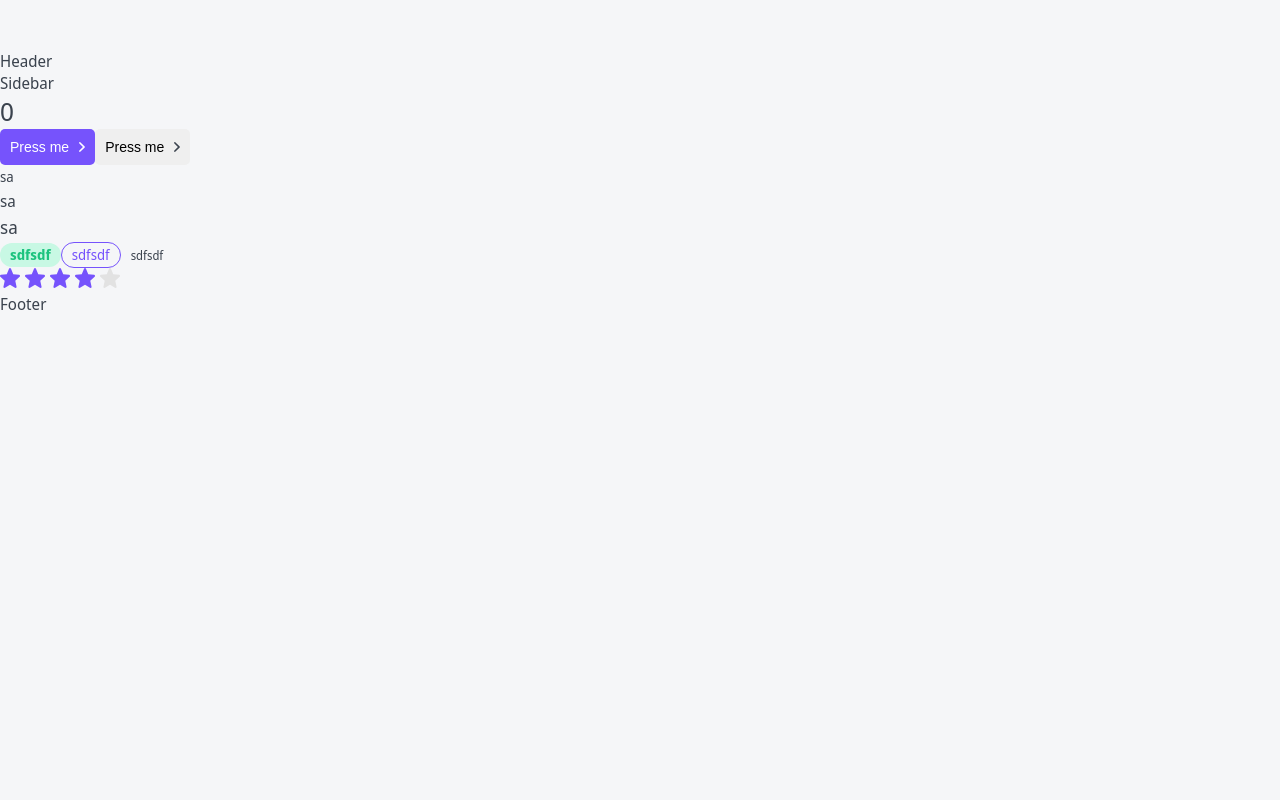
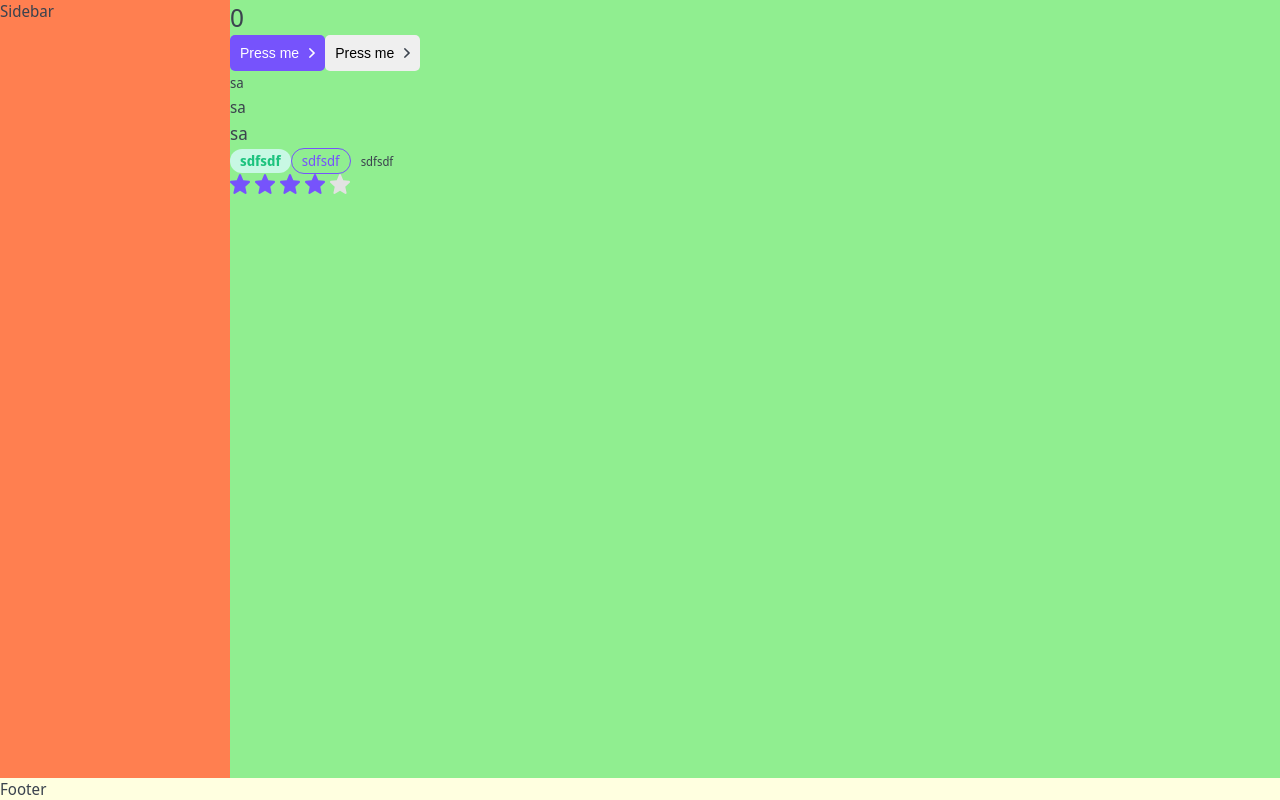
Before and after one commit to insurecar/nextjs, a Next.js app: page / in a window 1280 px wide. Built offline with nearby package versions, Linux system fonts and the light colour scheme.

Commit message:
add layout

```diff
--- a/layout/Layout.module.css
+++ b/layout/Layout.module.css
@@ -0,0 +1,35 @@
+.wrapper {
+	display: grid;
+	grid-template-columns: auto 230px minmax(320px, 1200px) auto;
+    grid-template-rows: auto 1fr auto;
+
+	min-height: 100vh;
+	grid-template-areas:
+		". header header ."
+		". sidebar body ."
+		"footer footer footer footer";
+}
+
+.header {
+	grid-area: header;
+    display: none;
+	background: red;
+}
+
+.sidebar {
+	grid-area: sidebar;
+
+	background: coral;
+}
+
+.body {
+	grid-area: body;
+
+	background: lightgreen;
+}
+
+.footer {
+	grid-area: footer;
+
+	background: lightyellow;
+}
--- a/layout/Layout.tsx
+++ b/layout/Layout.tsx
@@ -7,14 +7,12 @@
 
 export const Layout = ({ children }: LayoutProps): JSX.Element => {
   return (
-    <>
-      <Header />
-      <div>
-        <Sidebar />
-        <div>{children}</div>
-      </div>
-      <Footer />
-    </>
+    <div className={styles.wrapper}>
+      <Header className={styles.header} />
+      <Sidebar className={styles.sidebar} />
+      <div className={styles.body}>{children}</div>
+      <Footer className={styles.footer} />
+    </div>
   );
 };
 
--- a/styles/globals.css
+++ b/styles/globals.css
@@ -1,7 +1,6 @@
 html,
 body {
 	margin: 0;
-	margin-top: 25px;
 	padding: 0;
 
 	color: var(--black);
```
